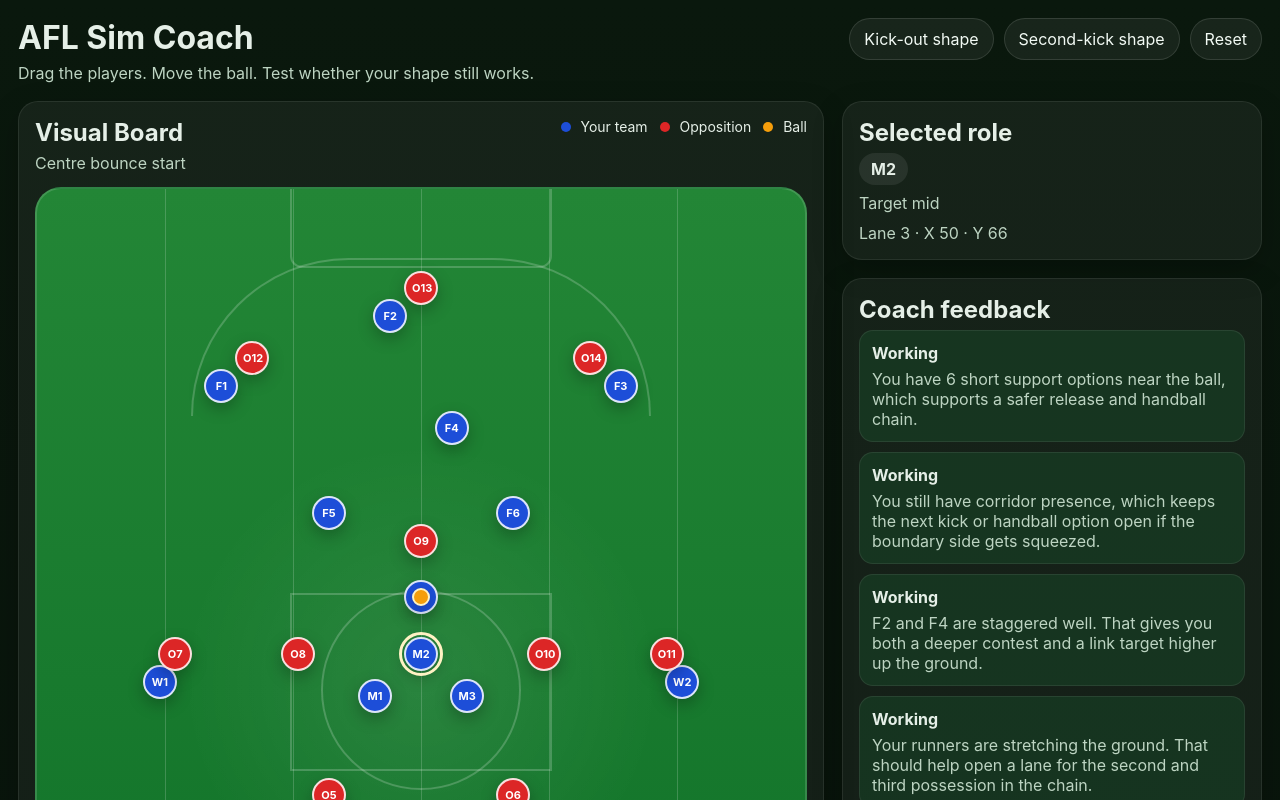
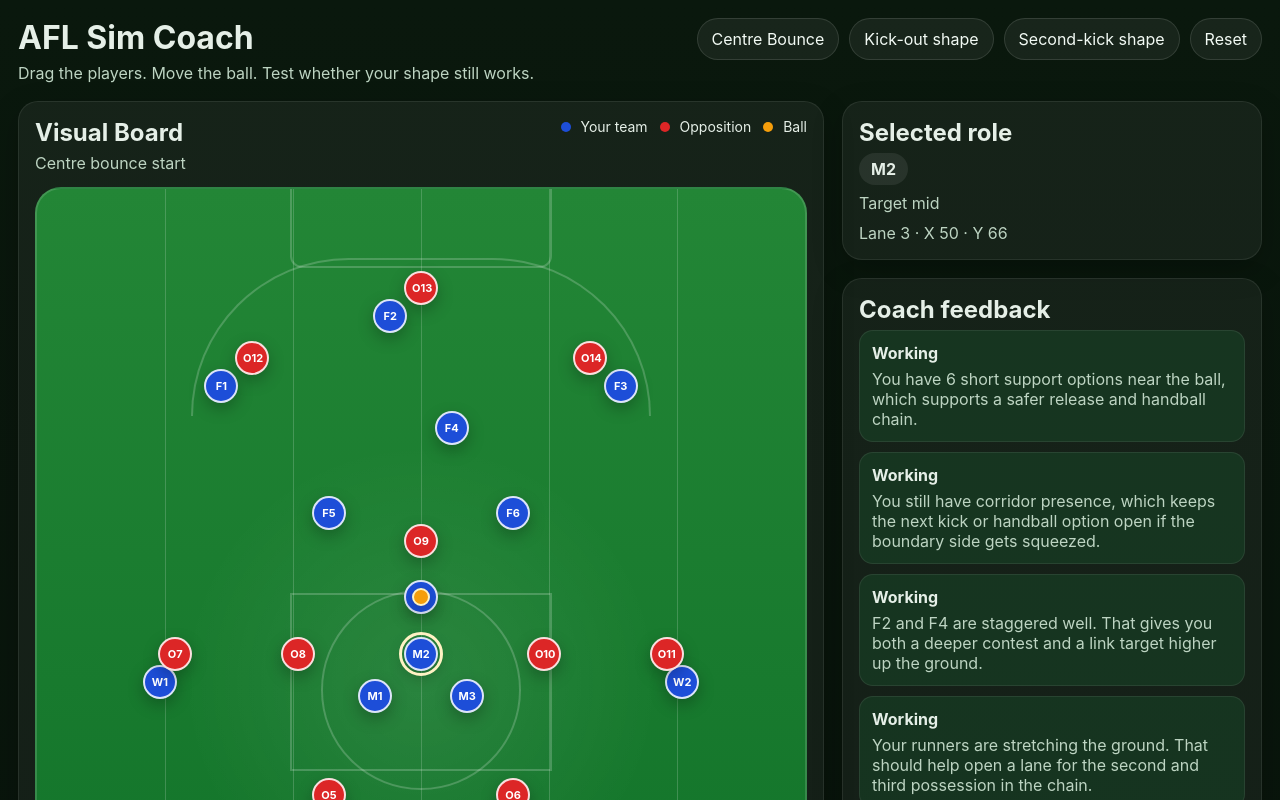
Before and after one commit to dmaher42/Coaching-Sim, a React (Vite) app: page / in a window 1280 px wide. Shown: the top 800 px of the page. Built offline with nearby package versions, Linux system fonts and the light colour scheme.

Commit message:
Add Centre Bounce preset and make reset restore current preset

```diff
--- a/src/App.jsx
+++ b/src/App.jsx
@@ -100,14 +100,14 @@ const centreBouncePlayers = [
   { id: 'O14', label: 'O14', team: 'opp', x: 72, y: 24 },
 ];
 
-const ballStart = { x: 50, y: 58 };
+const centreBounceBall = { x: 50, y: 58 };
 
 const presets = {
-  reset: {
+  centreBounce: {
     name: 'Centre bounce start',
     players: centreBouncePlayers,
-    ball: ballStart,
-    notes: 'Centre bounce starting positions. Reset returns everyone to their starting shape around the stoppage.',
+    ball: centreBounceBall,
+    notes: 'Centre bounce starting positions. Use this to set your stoppage structure and first movement patterns.',
   },
   kickoutBoundary: {
     name: 'Kick-out to boundary half-back',
@@ -315,9 +315,9 @@ function PlayerChip({ player, onPointerDown, selected, roleHint }) {
 export default function App() {
   const fieldRef = useRef(null);
   const [players, setPlayers] = useState(centreBouncePlayers);
-  const [ball, setBall] = useState(ballStart);
+  const [ball, setBall] = useState(centreBounceBall);
   const [selectedId, setSelectedId] = useState('M2');
-  const [scenario, setScenario] = useState('reset');
+  const [scenario, setScenario] = useState('centreBounce');
   const [customNote, setCustomNote] = useState(
     'Use this board to drag players into shape. Start with one kick, then talk through the next two movements.'
   );
@@ -371,7 +371,7 @@ export default function App() {
   }
 
   function resetBoard() {
-    applyPreset('reset');
+    applyPreset(scenario);
   }
 
   return (
@@ -382,6 +382,7 @@ export default function App() {
           <p>Drag the players. Move the ball. Test whether your shape still works.</p>
         </div>
         <div className="topbar-actions">
+          <button onClick={() => applyPreset('centreBounce')}>Centre Bounce</button>
           <button onClick={() => applyPreset('kickoutBoundary')}>Kick-out shape</button>
           <button onClick={() => applyPreset('boundaryChain')}>Second-kick shape</button>
           <button onClick={resetBoard}>Reset</button>
```
